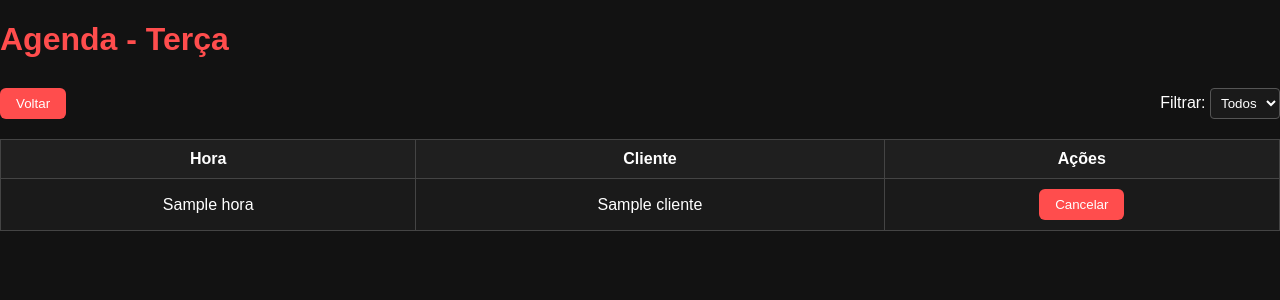
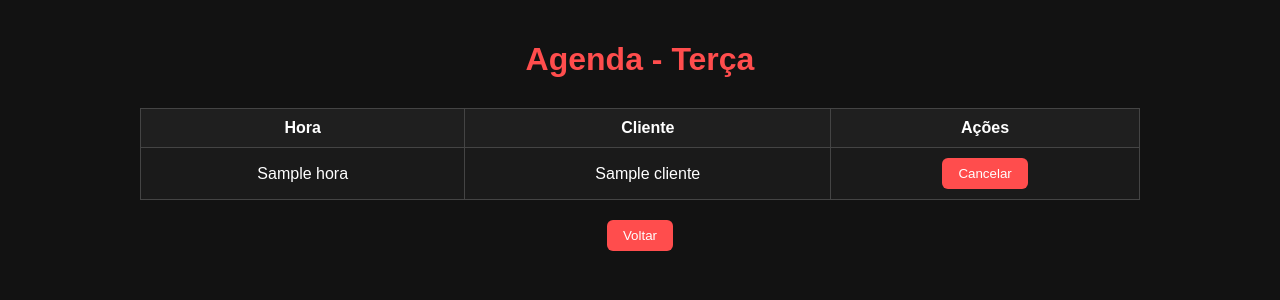
Before and after one commit to Caiqueeh/estetica_agenda, a Flask app: a page that uses templates/marcar.html in a window 1280 px wide. Shown: the top 300 px of the page. Run offline with Flask 3, Linux system fonts and the light colour scheme; a database or web service that is not in the repository returns one stand-in record (values such as "Sample title"); some libraries are stand-ins or nearby versions.

Commit message:
attfinaljesus

```diff
--- a/static/style.css
+++ b/static/style.css
@@ -141,31 +110,14 @@ h1 {
 }
 
 button {
+    border: none;
+    border-radius: 6px;
+    padding: 8px 16px;
     background-color: #ff4d4d;
-    color: #ffffff;
-    border: none;
-    padding: 8px 16px;
-    border-radius: 6px;
+    color: #fff;
     cursor: pointer;
     transition: background-color 0.2s;
 }
-
-
-.top-bar {
-    display: flex;
-    justify-content: space-between;
-    align-items: center;
-    margin-bottom: 20px;
-}
-
-.filter-form select {
-    padding: 6px;
-    border-radius: 4px;
-    border: 1px solid #555;
-    background-color: #1a1a1a;
-    color: #fff;
-}
-
 
 button:hover {
     background-color: #cc3a3a;
--- a/templates/index.html
+++ b/templates/index.html
@@ -10,7 +10,7 @@
         <h1>Agenda da Estética</h1>
 
         <!-- Barra de busca de clientes -->
-        <form action="{{ url_for('buscar') }}" method="post" class="search-form">
+        <form action="{{ url_for('buscar') }}" method="post" class="search-bar">
             <input type="text" name="nome" placeholder="Buscar cliente..." required>
             <button type="submit">Buscar</button>
         </form>
--- a/templates/marcar.html
+++ b/templates/marcar.html
@@ -6,21 +6,10 @@
     <link rel="stylesheet" href="{{ url_for('static', filename='style.css') }}">
 </head>
 <body>
+    <div class="container">
         <h1>Agenda - {{ dia }}</h1>
 
-    <!-- Topo com Voltar à esquerda e filtro à direita -->
-    <div class="top-bar">
-        <a href="{{ url_for('index') }}"><button>Voltar</button></a>
-
-        <form method="get" class="filter-form">
-            <label>Filtrar:</label>
-            <select name="filtro" onchange="this.form.submit()">
-                <option value="todos" {% if filtro == 'todos' %}selected{% endif %}>Todos</option>
-                <option value="livres" {% if filtro == 'livres' %}selected{% endif %}>Livres</option>
-            </select>
-        </form>
-    </div>
-
+        <!-- Tabela de horários -->
         <table class="table">
             <tr>
                 <th>Hora</th>
@@ -33,7 +22,7 @@
                 <td>{{ h[2] if h[2] else 'Livre' }}</td>
                 <td>
                     {% if not h[2] %}
-                <form action="{{ url_for('marcar', id_horario=h[0]) }}" method="post">
+                    <form action="{{ url_for('marcar', id_horario=h[0]) }}" method="post" style="display:flex; gap:5px; justify-content:center;">
                         <input type="text" name="cliente" placeholder="Nome do cliente" required>
                         <button type="submit">Marcar</button>
                     </form>
@@ -44,5 +33,11 @@
             </tr>
             {% endfor %}
         </table>
+
+        <!-- Botão Voltar -->
+        <div style="margin-top:20px;">
+            <a href="{{ url_for('index') }}"><button>Voltar</button></a>
+        </div>
+    </div>
 </body>
 </html>
```
Also changed, not shown: other parts of static/style.css (+23 -54 lines), templates/buscar.html (+5 -4 lines). Lines whose indentation alone changed are shown as unchanged.
